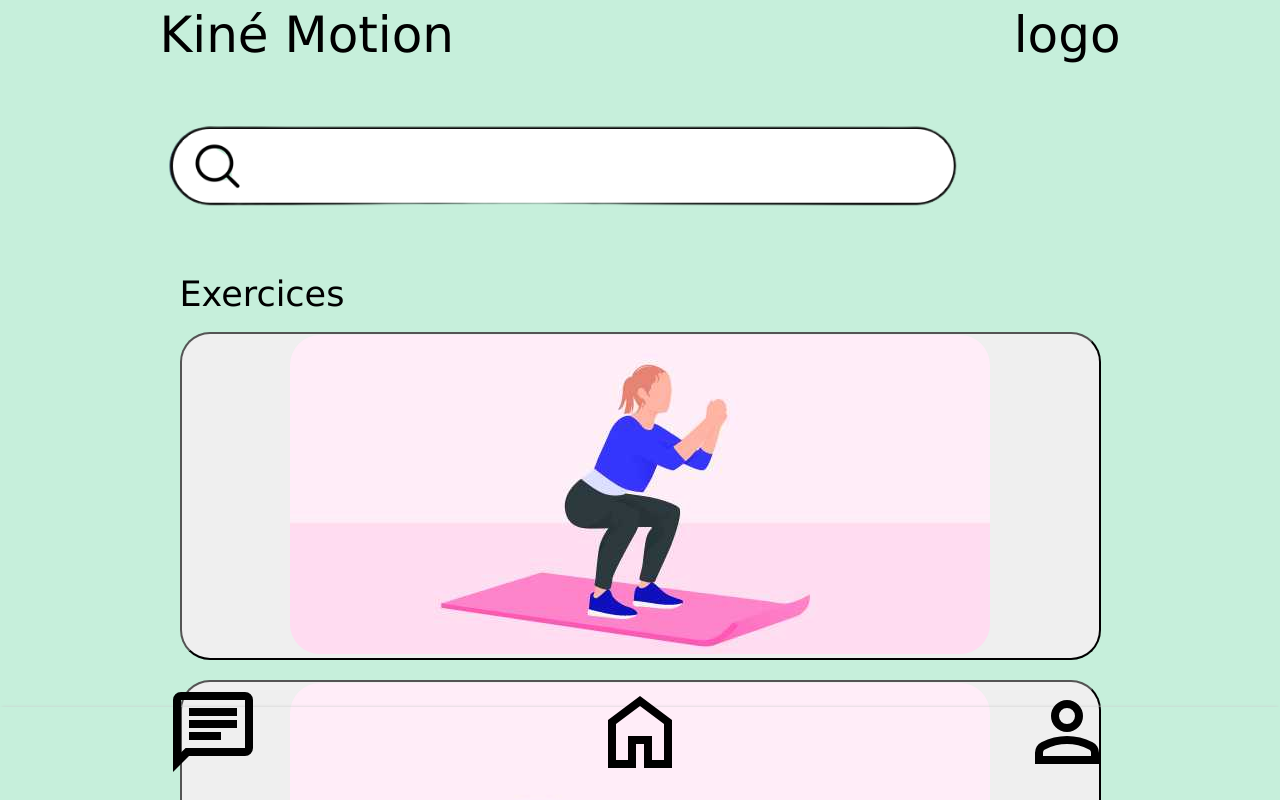
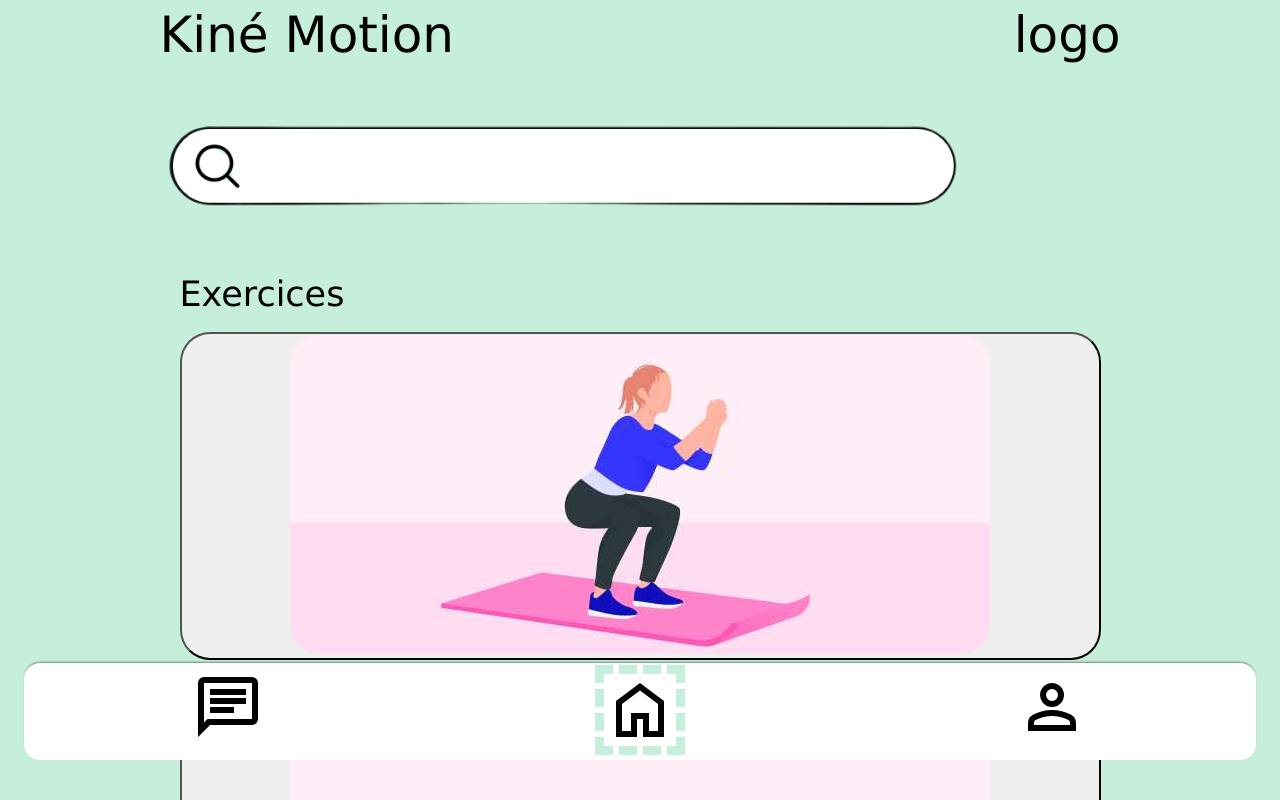
Before and after one commit to Kine-Med/Kine-med, an Angular app in the folder front/: page /home in a window 1280 px wide. Shown: the top 800 px of the page. Built offline with nearby package versions, Linux system fonts and the light colour scheme.

Commit message:
feat(front): add border for selected item

```diff
--- a/front/src/app/footer/footer.component.html
+++ b/front/src/app/footer/footer.component.html
@@ -4,7 +4,7 @@
       <img src="assets/chat_FILL0_wght400_GRAD0_opsz24.svg" alt="chat">
     </a>
     <a routerLink="/home">
-      <img src="assets/home_FILL0_wght400_GRAD0_opsz24.svg" alt="home">
+      <img class="active" src="assets/home_FILL0_wght400_GRAD0_opsz24.svg" alt="home">
     </a>
     <a routerLink="/profile">
       <img src="assets/person_FILL0_wght400_GRAD0_opsz24.svg" alt="profile">
--- a/front/src/app/footer/footer.component.scss
+++ b/front/src/app/footer/footer.component.scss
@@ -10,17 +10,21 @@ $color-red: #f7452f;
     bottom: 5vh;
     left: 0;
     right: 0;
-    padding: 0.8rem 0;
+    padding: 4vh 0;
+    margin-left: 3vh;
+    margin-right: 3vh;
+    border-radius: 2vh;
     z-index: 99;
-    box-shadow: 0 -2px 3px -2px $color-grey;
+    box-shadow: 0 -2px 3px -2px $color-dark;
     justify-content: space-around;
+    background-color: $color-white;
+
+    img {
+      scale: 3;
+    }
 
     .active {
-      color: $color-red;
-    }
-
-    img {
-      scale: 4;
+      border: medium dashed var(--main-color);
     }
   }
 }
```
